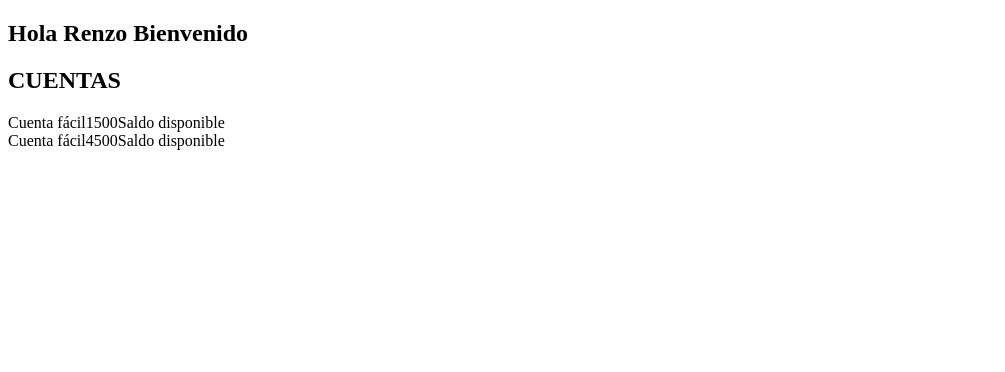
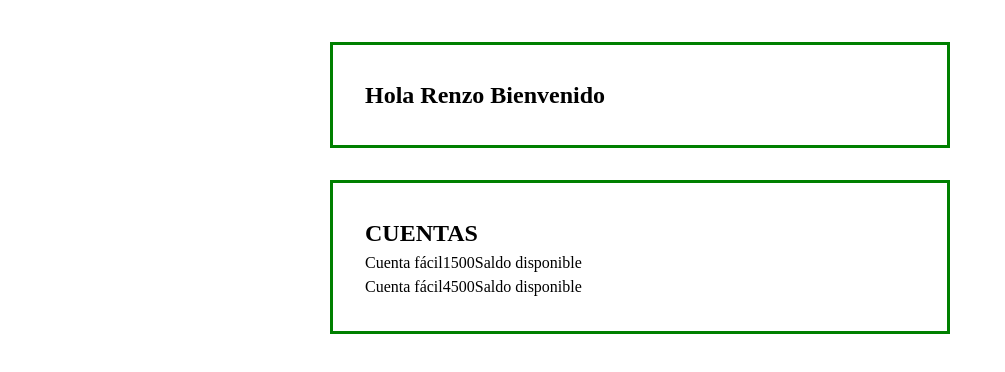
Before and after one commit to PattyAndre/bank-accounts, a React (Vite) app: page / in a window 1280 px wide. Shown: the top 372 px of the page, without its empty margins (0-1005 px from the left). Built offline with nearby package versions, Linux system fonts and the light colour scheme.

Commit message:
add components

```diff
--- a/src/App.tsx
+++ b/src/App.tsx
@@ -1,10 +1,10 @@
 import { useState } from "react";
-import { Home } from "./pages/Home";
+import { BankAccount } from "./pages";
 
 function App() {
   return (
     <div className="App">
-      <Home />
+      <BankAccount />
     </div>
   );
 }
--- /dev/null
+++ b/src/components/AppCard/index.tsx
@@ -0,0 +1,9 @@
+import { FC, ReactNode } from "react";
+
+interface AppCardProps {
+  children: ReactNode;
+}
+
+export const AppCard: FC<AppCardProps> = ({ children }) => {
+  return <div className="card">{children}</div>;
+};
--- /dev/null
+++ b/src/components/index.ts
@@ -0,0 +1,3 @@
+import { AppCard } from "./AppCard";
+
+export { AppCard };
--- a/src/pages/Home.tsx
+++ b/src/pages/Home/index.tsx
@@ -1,14 +1,16 @@
 import React, { FC, ReactNode } from "react";
+import { AppCard } from "../../components";
+import logo from "../../assets/test.png";
 
 interface HomeProps {}
 
 export const Home: FC<HomeProps> = () => {
   return (
     <section>
-      <div>
+      <AppCard>
         <h1>Hola Renzo Bienvenido</h1>
-      </div>
-      <div>
+      </AppCard>
+      <AppCard>
         <h2>CUENTAS</h2>
         <div>
           <div>
@@ -22,7 +24,7 @@ export const Home: FC<HomeProps> = () => {
             <span>Saldo disponible</span>
           </div>
         </div>
-      </div>
+      </AppCard>
     </section>
   );
 };
--- /dev/null
+++ b/src/pages/index.tsx
@@ -0,0 +1,6 @@
+import React from "react";
+import { Home } from "./Home";
+
+export const BankAccount = () => {
+  return <Home />;
+};
--- /dev/null
+++ b/src/styles/base/_settings.scss
@@ -0,0 +1,78 @@
+@import "./variables";
+
+/*
+  1. Use a more-intuitive box-sizing model.
+*/
+*,
+*::before,
+*::after {
+  box-sizing: border-box;
+}
+/*
+  2. Remove default margin
+*/
+* {
+  margin: 0;
+}
+/*
+  3. Allow percentage-based heights in the application
+*/
+html,
+body {
+  height: 100%;
+}
+/*
+  Typographic tweaks!
+  4. Add accessible line-height
+  5. Improve text rendering
+*/
+body {
+  line-height: 1.5;
+  -webkit-font-smoothing: antialiased;
+}
+/*
+  6. Improve media defaults
+*/
+img,
+picture,
+video,
+canvas,
+svg {
+  display: block;
+  max-width: 100%;
+}
+/*
+  7. Remove built-in form typography styles
+*/
+input,
+button,
+textarea,
+select {
+  font: inherit;
+}
+/*
+  8. Avoid text overflows
+*/
+p,
+h1,
+h2,
+h3,
+h4,
+h5,
+h6 {
+  overflow-wrap: break-word;
+}
+/*
+  9. Create a root stacking context
+*/
+#root,
+#__next {
+  isolation: isolate;
+}
+
+.card {
+  background-color: $white;
+  border: 3px solid green;
+  margin: 2em 0;
+  padding: 2em;
+}
--- a/src/styles/base/_variables.scss
+++ b/src/styles/base/_variables.scss
@@ -1 +1,4 @@
 $white: #fff;
+$gray: #e6edf7;
+$lightblue: #0bb6f4;
+$blue: #3f48cc;
--- a/src/styles/styles.scss
+++ b/src/styles/styles.scss
@@ -1 +1,8 @@
+.App {
+  margin: auto;
+  width: 50%;
+  padding: 10px;
+}
+
+@import "./base/settings";
 @import "./base/variables.scss";
```
Also changed, not shown: src/pages/Home/index.scss (added).
